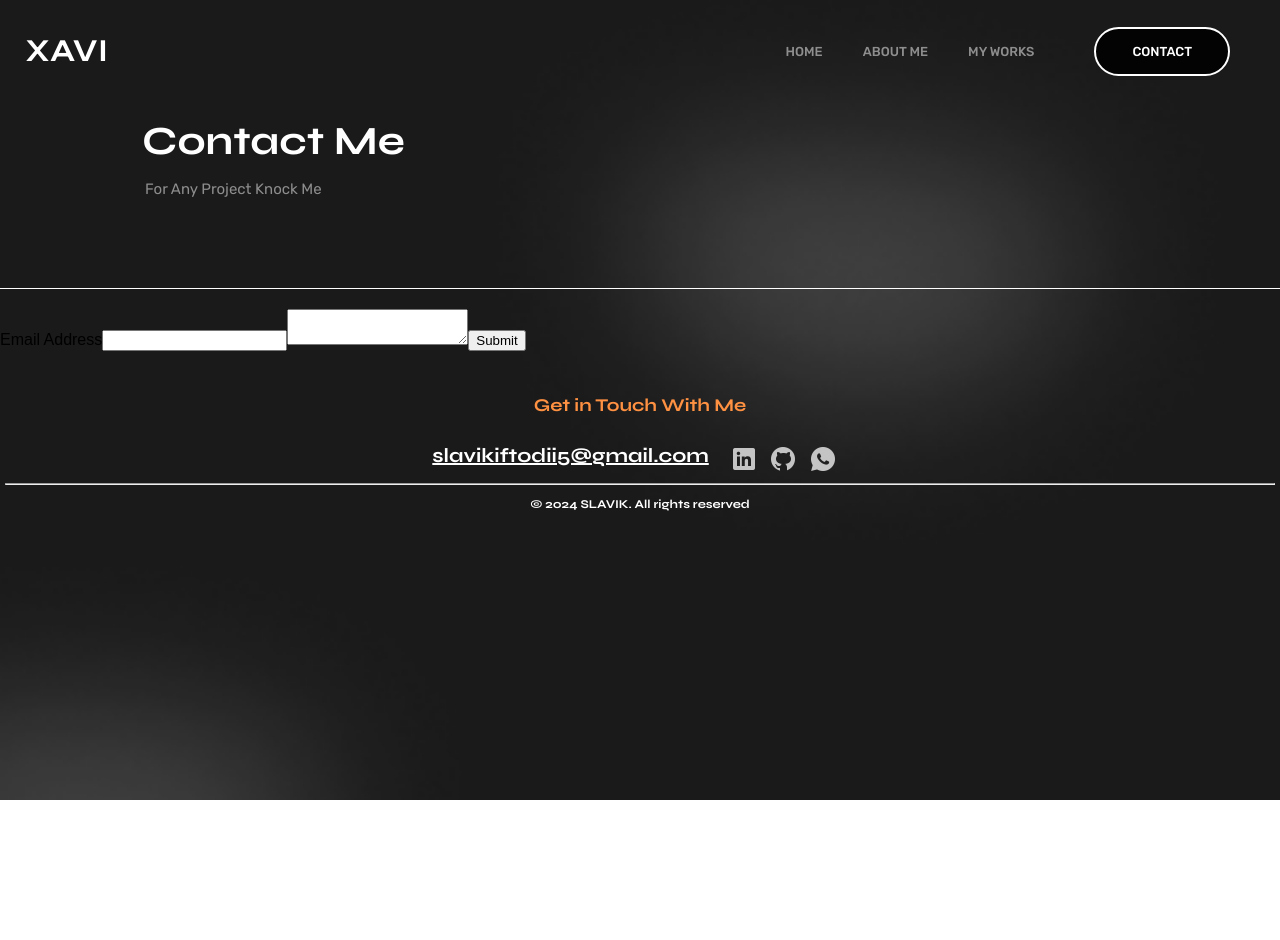
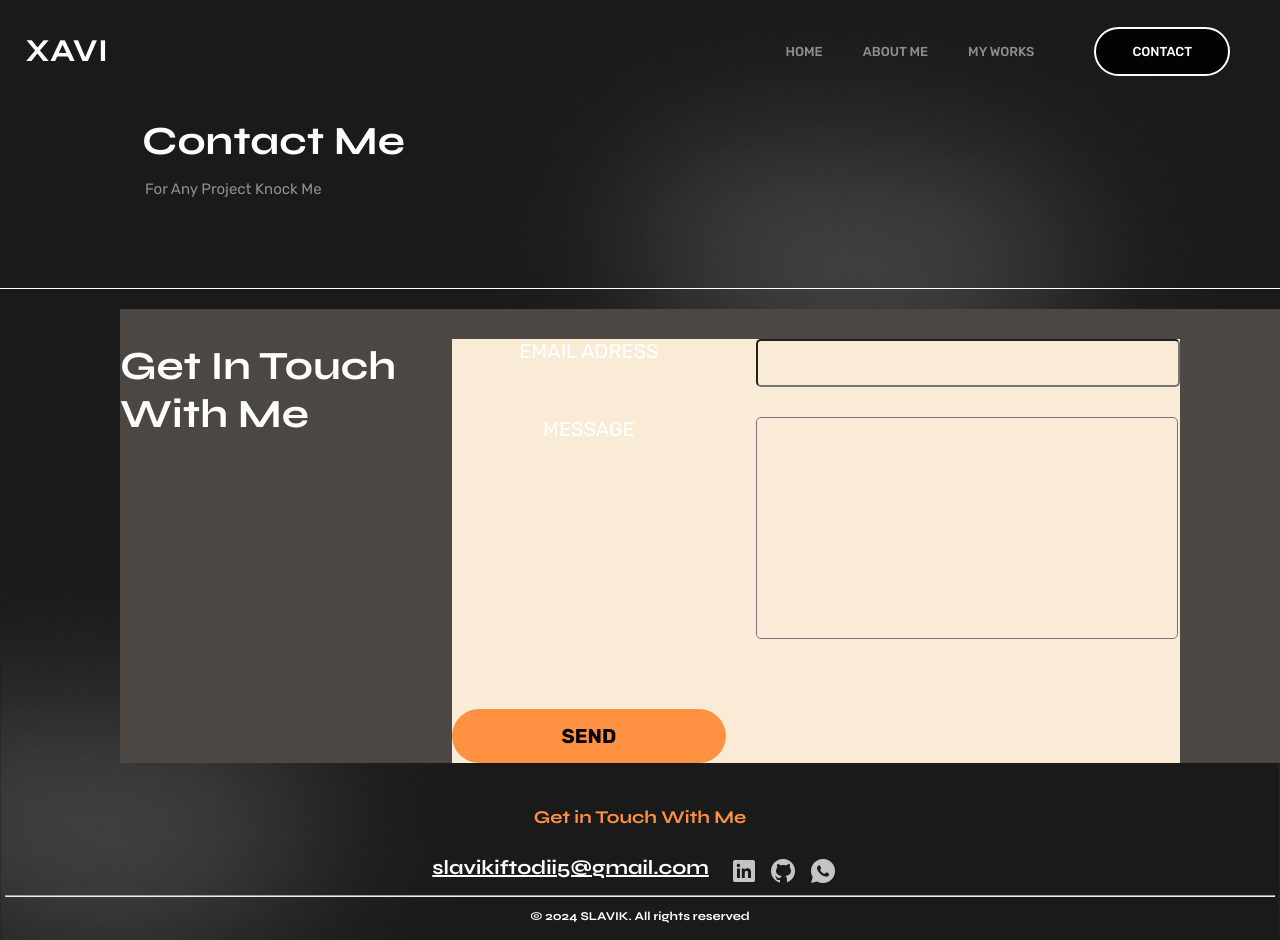
Before and after one commit to SlavikBlxt4/portfolio, a React (Create React App) app: page /contact in a window 1280 px wide. Shown: the top 940 px of the page. Before the commit the page ends 800 px from the top, so only its background shows below. Built offline with nearby package versions, Linux system fonts and the light colour scheme.

Commit message:
formulario

```diff
--- a/src/App.css
+++ b/src/App.css
@@ -490,7 +490,60 @@ button{
     opacity: 0.5;
 }
 
+.form-class{
+    background-color: #4d4743;
+    display: flex;
+    margin-left: 120px;
+    justify-content: space-between;
+}
 
+.form-class h2{
+    color: white;
+    font-family: 'Syne', sans-serif;
+    font-size: 40px;
+    width: 400px;
+}
+
+.form{
+    display: grid;
+    grid-template-columns: 1fr 1fr;
+    grid-gap: 30px;
+    color: white;
+    font-family: 'Rubik', sans-serif;
+    font-size: 20px;
+    margin-top: 30px;
+    margin-right: 100px;
+    background-color: antiquewhite;
+    text-align: center;
+}
+
+.form input, textarea{
+    padding: 10px;
+    border-radius: 5px;
+    font-family: 'Rubik', sans-serif;
+    font-size: 20px;
+    width: 400px;
+    background-color: transparent;
+}
+
+.form textarea{
+    height: 200px;
+    resize: none;
+}
+
+.form button{
+    font-family: 'Rubik', sans-serif;
+    font-size: 20px;
+    font-weight: 700;
+    border-radius: 100px;
+    padding: 15px;
+    padding-left: 36px;
+    padding-right: 36px;
+    border: none;
+    background-color: #FF9142;
+    background-size: 200% 200%;
+    margin-top: 40px;
+}
 
 
 
--- a/src/paginas/Contact.js
+++ b/src/paginas/Contact.js
@@ -7,9 +7,9 @@ function ContactForm() {
         return <p>Thanks for joining!</p>;
     }
     return (
-        <form onSubmit={handleSubmit}>
+        <form className='form' onSubmit={handleSubmit}>
         <label htmlFor="email">
-          Email Address
+          EMAIL ADRESS
         </label>
         <input
           id="email"
@@ -21,6 +21,9 @@ function ContactForm() {
           field="email"
           errors={state.errors}
         />
+        <label htmlFor="message">
+          MESSAGE
+        </label>
         <textarea
           id="message"
           name="message"
@@ -31,7 +34,7 @@ function ContactForm() {
           errors={state.errors}
         />
         <button type="submit" disabled={state.submitting}>
-          Submit
+          SEND
         </button>
       </form>
     );
@@ -46,7 +49,10 @@ const Contact = () => {
                 <p>For Any Project Knock Me</p>
                 <div style={{ height: '1px', backgroundColor: 'white', margin: '20px 0' }}></div>
             </div>
-            <ContactForm />
+            <div className='form-class'>
+                <h2>Get In Touch With Me</h2>
+                <ContactForm />
+            </div>
         </div>
     );
 };
```
